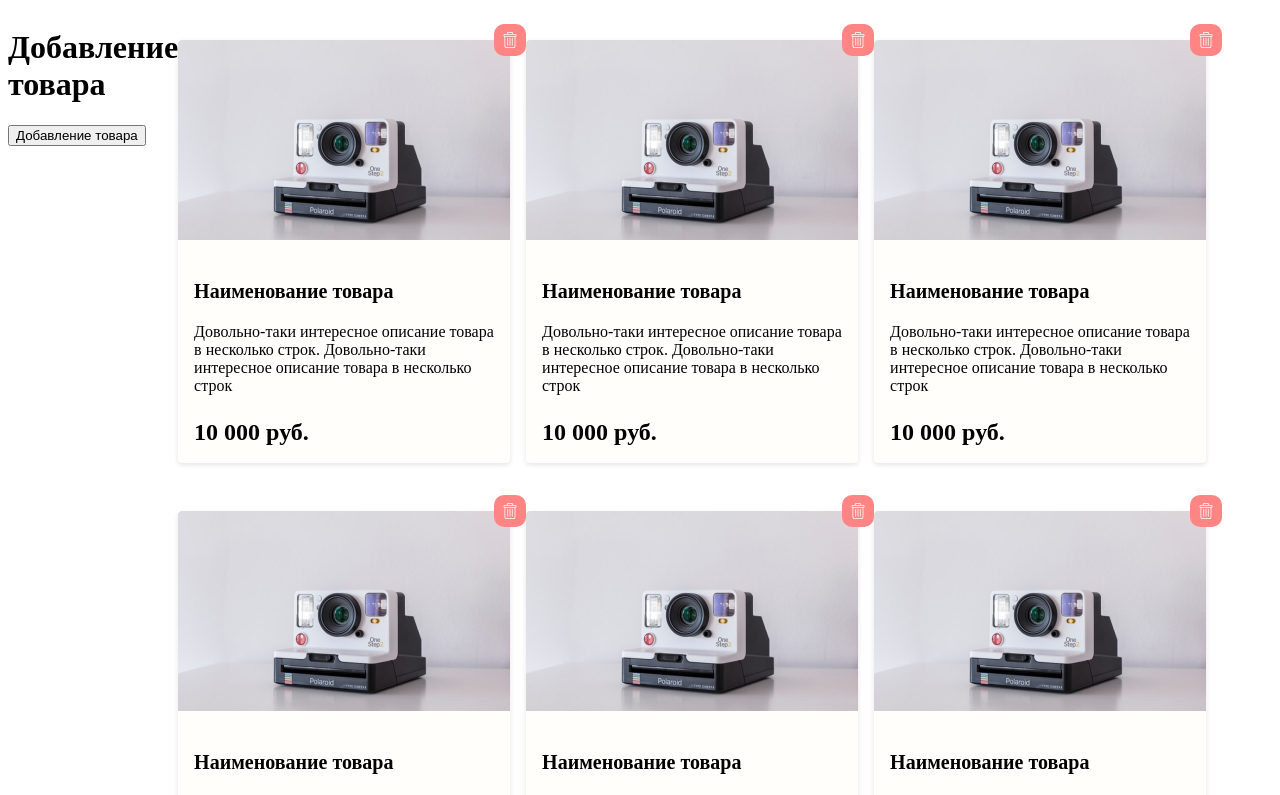
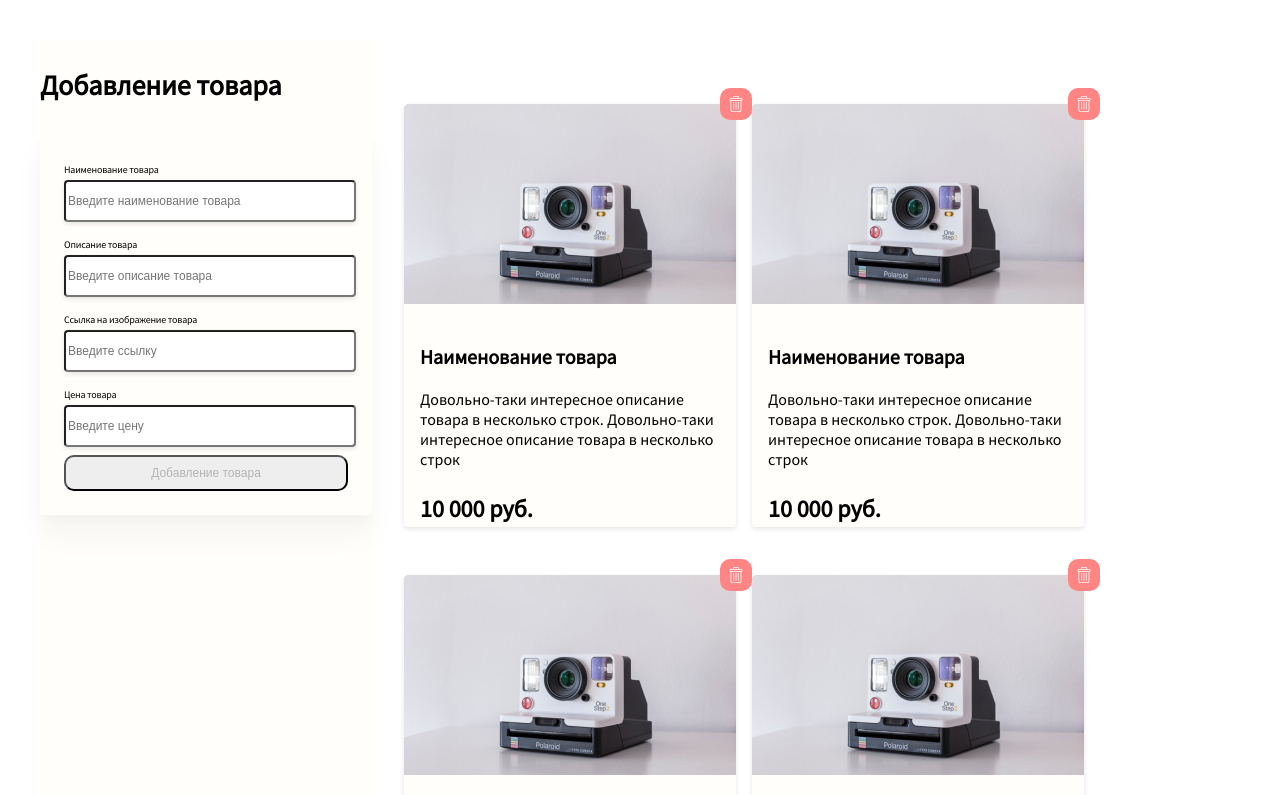
Before and after one commit to kyaune/idaproject-test, a Nuxt app: page / in a window 1280 px wide. Shown: the top 795 px of the page. Built offline with nearby package versions, Linux system fonts and the light colour scheme.

Commit message:
added styling for sidemenu, global font, small changes to button ui

```diff
--- a/components/sidemenu.vue
+++ b/components/sidemenu.vue
@@ -1,11 +1,27 @@
 <template>
-  <div>
-    <h1>Добавление товара</h1>
-    <div>
-      <form></form>
+  <div class="sidemenu">
+    <p class="header">Добавление товара</p>
+    <div class="container">
+      <form class="container__form">
+        <div class="container__element">
+          <p class="container__description">Наименование товара</p>
+          <input type="text" name="name" placeholder="Введите наименование товара" class="container__input">
+        </div>
+        <div class="container__element">
+          <p class="container__description">Описание товара</p>
+          <input type="textarea" name="name" placeholder="Введите описание товара" class="container__input">
+        </div>
+        <div class="container__element">
+          <p class="container__description">Ссылка на изображение товара</p>
+          <input type="text" name="name" placeholder="Введите ссылку" class="container__input">
+        </div>
+        <div class="container__element">
+          <p class="container__description">Цена товара</p>
+          <input type="text" name="name" placeholder="Введите цену" class="container__input">
+        </div>
+      </form>
       <Button></Button>
     </div>
-
   </div>
 </template>
 
@@ -18,6 +34,44 @@ export default {
 }
 </script>
 
-<style scoped>
+<style scoped lang="scss">
+@import "assets/variables";
+.sidemenu {
+  min-width: 332px;
+  background-color: $white_1;
+  display: flex;
+  flex-direction: column;
+}
+.header {
+  font-size: $fontXXL;
+  font-weight: 600;
+  line-height: 35px;
+}
+.container {
+  box-shadow: 0 20px 30px rgba(0, 0, 0, 0.04), 0 6px 10px rgba(0, 0, 0, 0.02);
+  border-radius: $border_radiusS;
+  padding: 24px;
+}
+.container__form {
+  display: flex;
+  flex-direction: column;
+}
+.container__element {
+  padding: 8px 0
+}
+.container__description {
+  font-size: $fontXS;
+  letter-spacing: -0.02em;
+  line-height: 13px;
+  margin: 0 0 4px 0;
+}
+.container__input {
+  border-radius: $border_radiusS;
+  box-shadow: $box-shadow;
+  height: 36px;
+  width: 100%;
+  font-size: $fontS;
+  color: $gray_2;
+}
 
 </style>
--- a/components/ui/button.vue
+++ b/components/ui/button.vue
@@ -1,3 +1,14 @@
 <template>
-  <button>Добавление товара</button>
+    <button class="button">Добавление товара</button>
 </template>
+<style scoped lang="scss">
+@import "assets/variables";
+.button {
+  width: 100%;
+  font-size: $fontS;
+  height: 36px;
+  border-radius: $border_radiusM;
+  background-color: $gray_1;
+  color: $gray_2;
+}
+</style>
--- a/nuxt.config.js
+++ b/nuxt.config.js
@@ -18,7 +18,11 @@ export default {
       { name: 'format-detection', content: 'telephone=no' }
     ],
     link: [
-      { rel: 'icon', type: 'image/x-icon', href: '/favicon.ico' }
+      { rel: 'icon', type: 'image/x-icon', href: '/favicon.ico' },
+      {
+        rel: "stylesheet",
+        href: "https://fonts.googleapis.com/css2?family=Source+Sans+Pro&display=swap",
+      },
     ]
   },
 
--- a/pages/index.vue
+++ b/pages/index.vue
@@ -20,6 +20,7 @@ export default {
  .main {
    display: flex;
    flex-direction: row;
-   font-family: Sourse Sans Pro;
+   font-family: 'Source Sans Pro', sans-serif;
+   padding: 32px;
  }
 </style>
```
